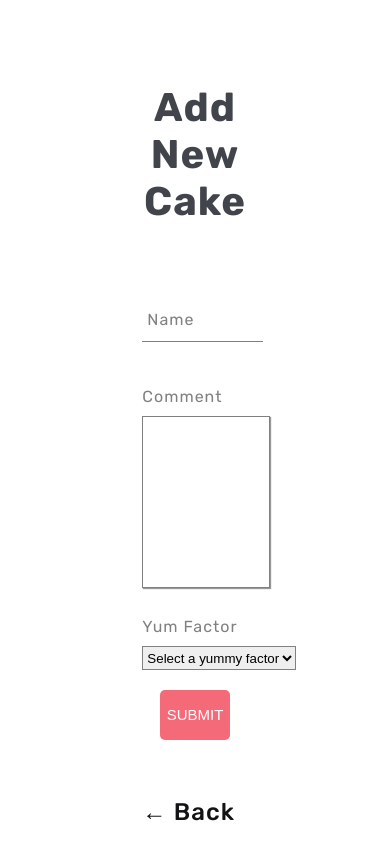
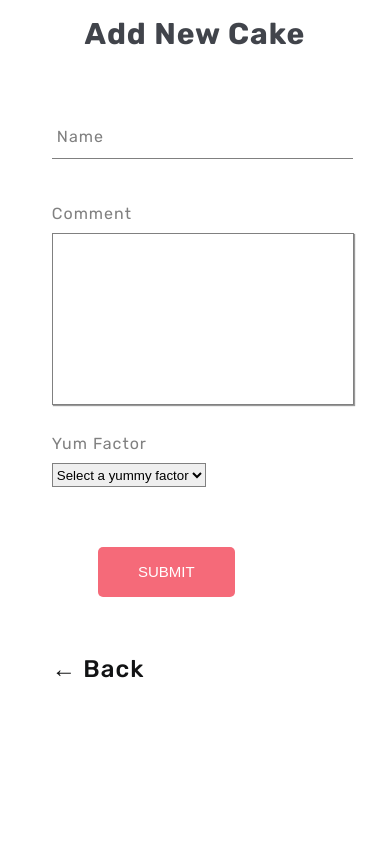
Before and after one commit to diegodinizz/cake-store, a React (Create React App) app: page /cakes/new in a window 390 px wide. Shown: the top 860 px of the page. Built offline with nearby package versions, Linux system fonts and the light colour scheme; what aws-amplify would draw is missing.

Commit message:
added mobile view compability

```diff
--- a/src/App.css
+++ /dev/null
@@ -1,38 +0,0 @@
-.App {
-  text-align: center;
-}
-
-.App-logo {
-  height: 40vmin;
-  pointer-events: none;
-}
-
-@media (prefers-reduced-motion: no-preference) {
-  .App-logo {
-    animation: App-logo-spin infinite 20s linear;
-  }
-}
-
-.App-header {
-  background-color: #282c34;
-  min-height: 100vh;
-  display: flex;
-  flex-direction: column;
-  align-items: center;
-  justify-content: center;
-  font-size: calc(10px + 2vmin);
-  color: white;
-}
-
-.App-link {
-  color: #61dafb;
-}
-
-@keyframes App-logo-spin {
-  from {
-    transform: rotate(0deg);
-  }
-  to {
-    transform: rotate(360deg);
-  }
-}
--- a/src/GlobalStyle.js
+++ b/src/GlobalStyle.js
@@ -8,6 +8,11 @@ body {
   padding: 10vh 10vw 0 10vw;
   color: #121314;
   margin: 0 auto;
+
+  @media (max-width: 800px) {
+    margin: 1em;
+    padding: 0;
+  }
 }
 
 h1 {
@@ -15,6 +20,11 @@ h1 {
   font-size: 40px;
   color: #41444b;
   margin: 0 0 30px 0;
+
+  @media (max-width: 800px) {
+    margin: 0 0 20px 0;
+    font-size: 30px;
+  }
 }
 
 `
--- a/src/components/CustomButton.js
+++ b/src/components/CustomButton.js
@@ -18,6 +18,10 @@ const Container = styled.button`
   border-radius: 5px;
   outline: none;
 
+  @media (max-width: 800px) {
+    width: 60%;
+  }
+
   &:hover {
     background-color: white;
     color: black;
--- a/src/containers/CakeDetail.js
+++ b/src/containers/CakeDetail.js
@@ -13,6 +13,10 @@ const Container = styled.div`
   flex-direction: column;
   width: 27vw;
   margin: 0 auto;
+
+  @media (max-width: 800px) {
+    width: 90%;
+  }
 `
 
 const CakeContainer = styled.div`
@@ -21,6 +25,11 @@ const CakeContainer = styled.div`
   border: 1px solid grey;
   box-shadow: 1px 1px 1px #ccc;
   border-radius: 5px;
+
+  @media (max-width: 800px) {
+    flex-direction: column;
+    width: 100%;
+  }
 `
 
 const DetailContainer = styled.div`
@@ -35,6 +44,10 @@ const ImageContainer = styled.img`
   padding: 5px;
   width: 15em;
   min-height: 15em;
+
+  @media (max-width: 800px) {
+    width: 97%;
+  }
 `
 
 const Name = styled.p`
--- a/src/containers/Home.js
+++ b/src/containers/Home.js
@@ -20,6 +20,11 @@ const CakesContainer = styled.div`
   justify-content: space-evenly;
   margin: 0 25%;
   flex-wrap: wrap;
+
+  @media (max-width: 800px) {
+    flex-direction: column;
+    margin: 0 auto;
+  }
 `
 
 const ButtomContainer = styled(Link)`
@@ -27,6 +32,10 @@ const ButtomContainer = styled(Link)`
   justify-content: center;
   margin-top: 30px;
   text-decoration: none;
+
+  @media (max-width: 800px) {
+    margin-top: 40px;
+  }
 `
 
 export const Home = () => {
--- a/src/containers/NewCake.js
+++ b/src/containers/NewCake.js
@@ -14,6 +14,10 @@ const Container = styled.div`
   flex-direction: column;
   margin: 0 auto;
   width: 27vw;
+
+  @media (max-width: 800px) {
+    width: 80%;
+  }
 `
 
 const CommentLabel = styled.label`
@@ -34,6 +38,10 @@ const CommentContainer = styled.textarea`
   height: 150px;
   font-size: 18px;
   color: grey;
+
+  @media (max-width: 800px) {
+    width: 98%;
+  }
 
   &:focus {
     outline-color: grey;
@@ -59,6 +67,11 @@ const ButtomContainer = styled.div`
   justify-content: center;
   margin-top: 20px;
   text-decoration: none;
+
+  @media (max-width: 800px) {
+    width: 80%;
+    margin-top: 60px;
+  }
 `
 
 export const NewCake = () => {
```
Also changed, not shown: src/App.js (+0 -8 lines), 1 other file (tests, documents, lock files or other folders).
